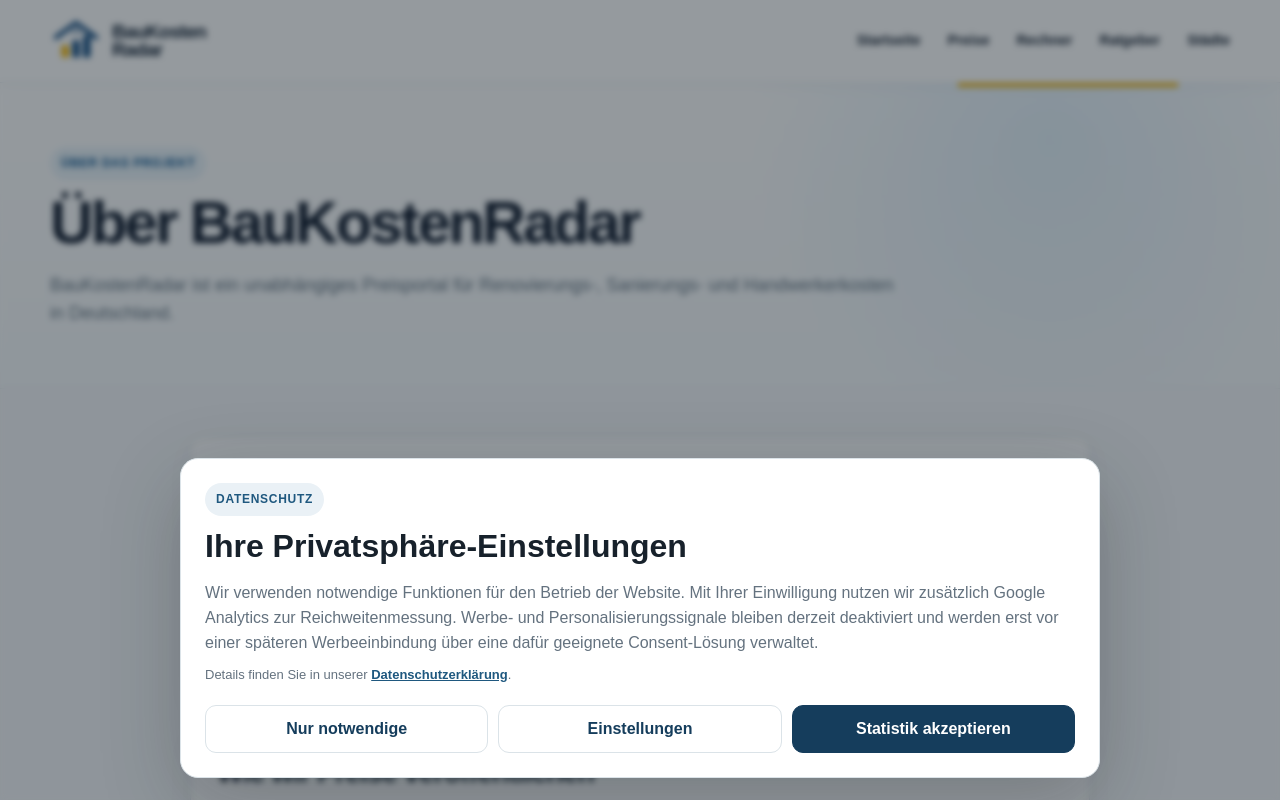
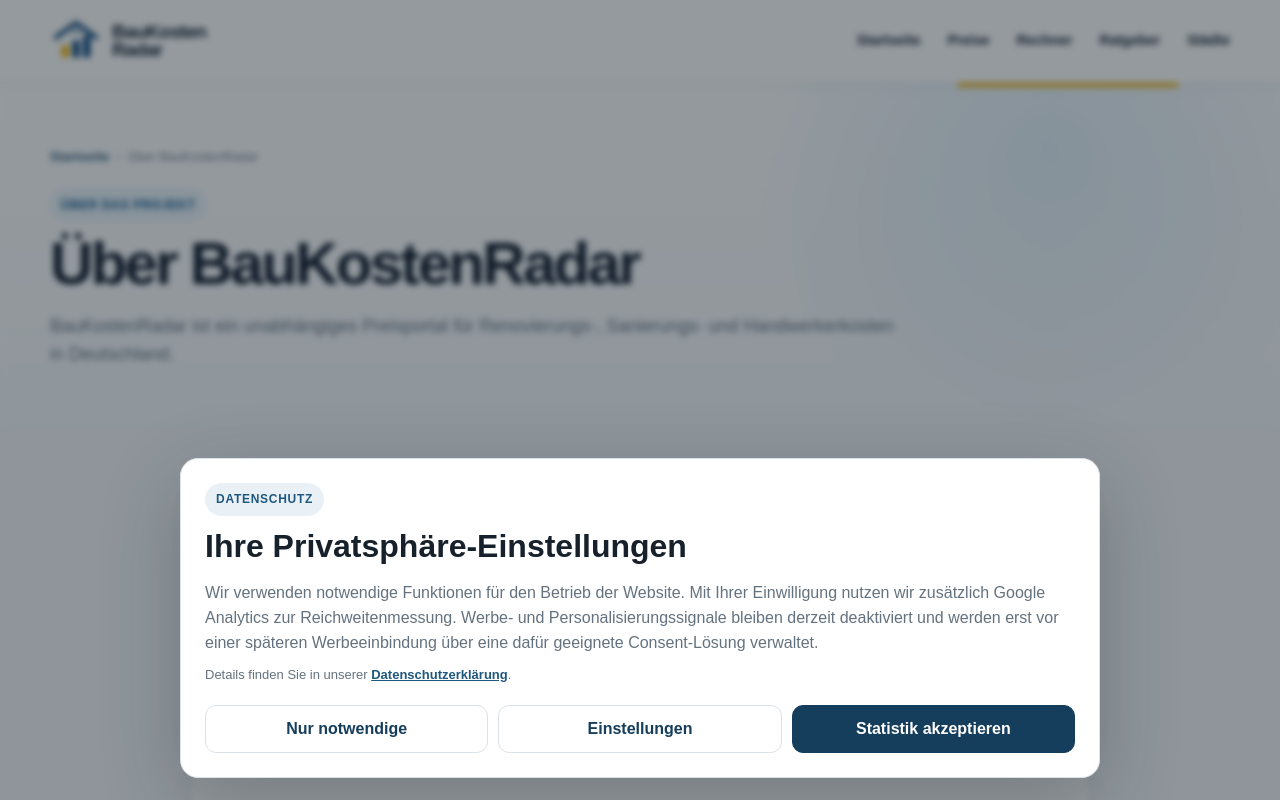
Before and after one commit to maxympaschenko-tech/baukostenradar-de, a Next.js app: page /ueber-uns in a window 1280 px wide. Shown: the top 800 px of the page. Built offline with nearby package versions, Linux system fonts and the light colour scheme; no server answers.

Commit message:
Strengthen About and Organization entity markup
Add existing operator address and telephone to the canonical Organization entity, connect the About page to that entity with AboutPage and breadcrumb structured data, and add a production verifier.

```diff
--- a/app/layout.tsx
+++ b/app/layout.tsx
@@ -58,6 +58,14 @@ export default function RootLayout({ children }: Readonly<{ children: React.Reac
       height: 512,
     },
     email: siteConfig.email,
+    telephone: siteConfig.phone,
+    address: {
+      "@type": "PostalAddress",
+      streetAddress: siteConfig.operator.addressLine,
+      postalCode: siteConfig.operator.postalCode,
+      addressLocality: siteConfig.operator.city,
+      addressCountry: siteConfig.operator.country,
+    },
     contactPoint: {
       "@type": "ContactPoint",
       contactType: "customer support",
--- a/app/ueber-uns/page.tsx
+++ b/app/ueber-uns/page.tsx
@@ -11,11 +11,42 @@ export const metadata: Metadata = {
 
 export default function AboutPage() {
   const priceCount = services.reduce((sum, service) => sum + service.priceItems.length, 0);
+  const base = siteConfig.url.replace(/\/$/, "");
+  const canonicalUrl = `${base}/ueber-uns`;
+  const organizationId = `${base}/#organization`;
+  const structuredData = [
+    {
+      "@context": "https://schema.org",
+      "@type": "BreadcrumbList",
+      itemListElement: [
+        { "@type": "ListItem", position: 1, name: "Startseite", item: base },
+        { "@type": "ListItem", position: 2, name: "Über BauKostenRadar", item: canonicalUrl },
+      ],
+    },
+    {
+      "@context": "https://schema.org",
+      "@type": "AboutPage",
+      "@id": `${canonicalUrl}#about`,
+      url: canonicalUrl,
+      name: "Über BauKostenRadar",
+      description: metadata.description,
+      isPartOf: { "@id": `${base}/#website` },
+      about: { "@id": organizationId },
+      mainEntity: { "@id": organizationId },
+    },
+  ];
 
   return (
     <>
+      <script type="application/ld+json" dangerouslySetInnerHTML={{ __html: JSON.stringify(structuredData) }} />
+
       <section className="contentHero">
         <div className="shell">
+          <nav className="visibleBreadcrumbs" aria-label="Breadcrumb">
+            <Link href="/">Startseite</Link>
+            <span aria-hidden="true">›</span>
+            <span aria-current="page">Über BauKostenRadar</span>
+          </nav>
           <span className="eyebrow">Über das Projekt</span>
           <h1>Über BauKostenRadar</h1>
           <p>
```
